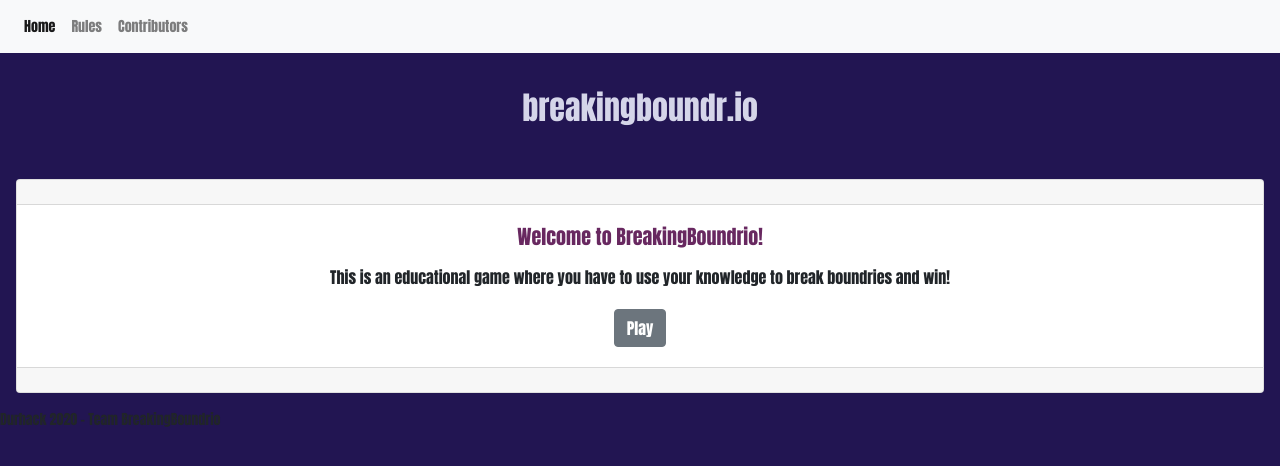
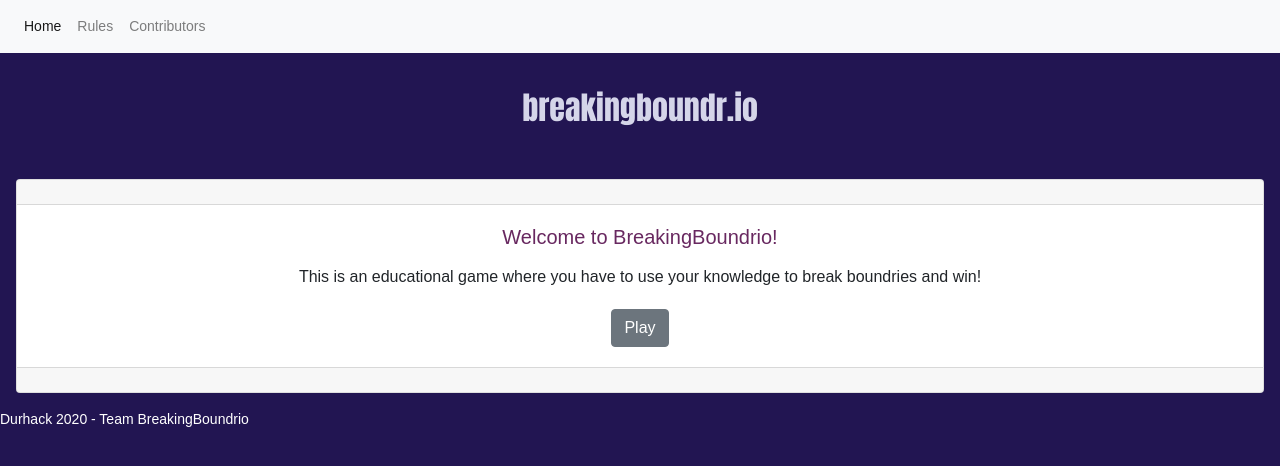
Before and after one commit to FaiZaman/BreakingBoundrio, a Flask app: page / in a window 1280 px wide. Shown: the top 466 px of the page. Run offline with Flask 2, Linux system fonts and the light colour scheme; some libraries are stand-ins or nearby versions.

Commit message:
Change body font
To arial

```diff
--- a/static/main.css
+++ b/static/main.css
@@ -1,5 +1,5 @@
 body {
-  font-family: Impact, Charcoal, sans-serif;
+  font-family: Arial, Helvetica, sans-serif;
   font-size: 14px;
 }
 body {
--- a/staticPages/base.html
+++ b/staticPages/base.html
@@ -17,7 +17,7 @@
   <body>
 {% block nav %}{% endblock %}
 {% block content %}{% endblock %}
-    <footer class="primaryBackground">
+    <footer class="white">
       Durhack 2020 - Team BreakingBoundrio
     </footer>
     <script
```
